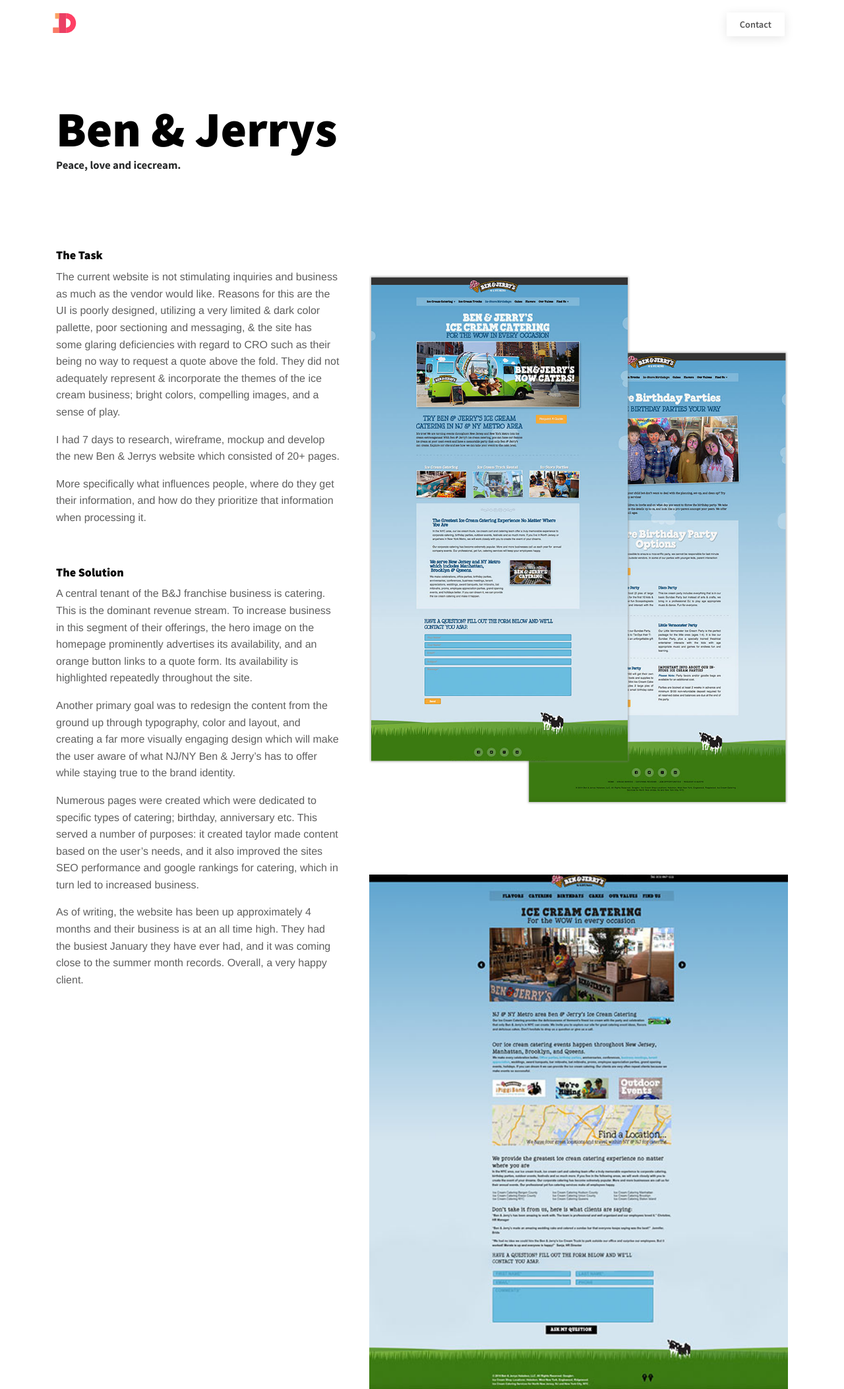
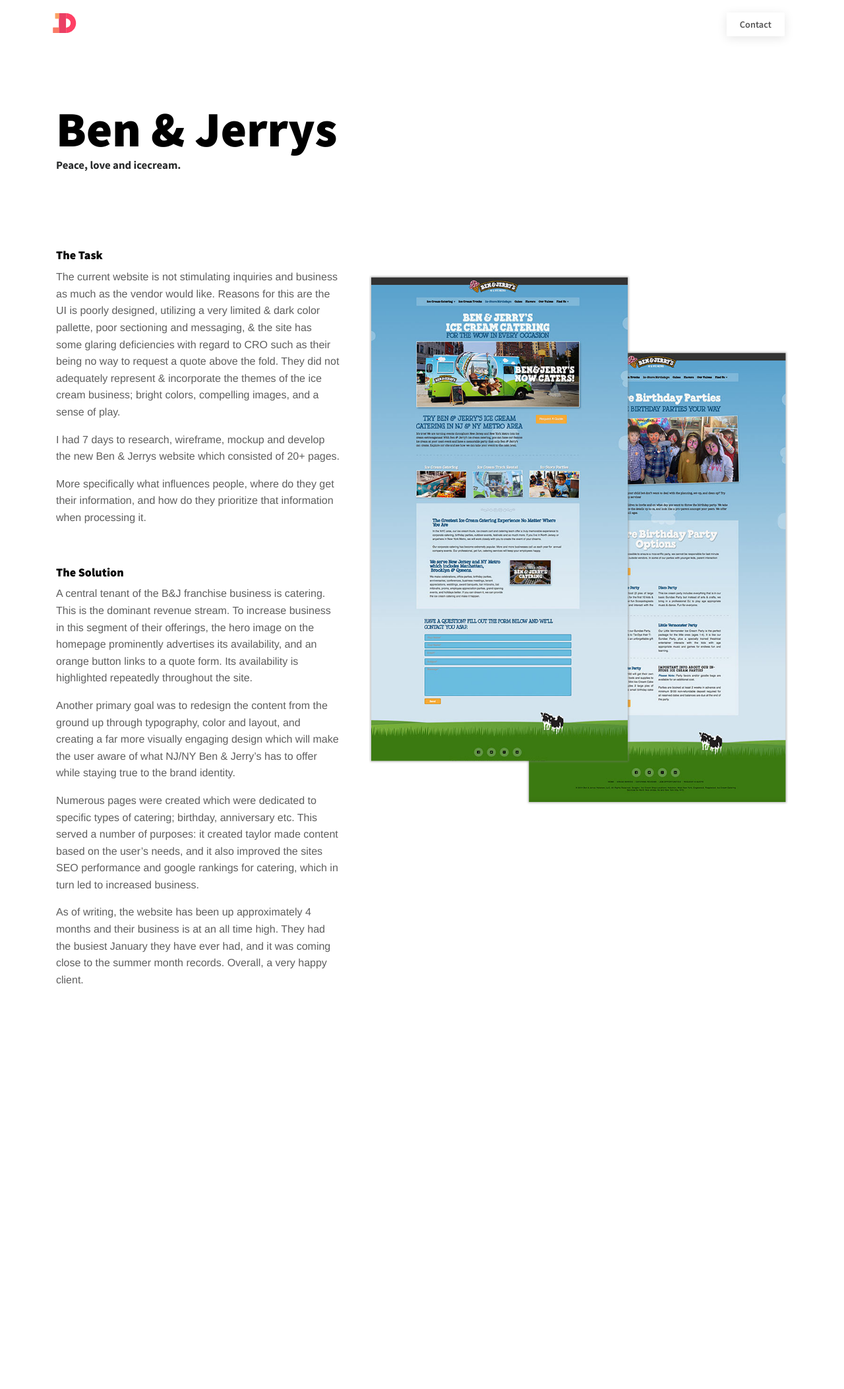
Before and after one commit to james4web/portfolio, a Jekyll site: the page built from ben-jerry.html, in a window 1280 px wide. Shown: the whole page at 66% size. Built offline with Jekyll 4.4.1, drawn with Linux system fonts in a browser that asks for light colours; nearby versions of some CDN libraries; Markdown is read by kramdown in place of the engine named in the settings; after the commit the page ends 1498 px from its top, so only the background shows below that.

Commit message:
Update ben-jerry.html

```diff
--- a/ben-jerry.html
+++ b/ben-jerry.html
@@ -34,7 +34,6 @@
             </div>
             <div class="col-md-7">
                 <img src="assets/images/benjerry-display.png" alt="" style="margin-top: 100px;">
-                <img src="assets/images/old-benjerry.jpg" alt="" style="margin-top: 100px;">
             </div>
 
         </div>
```
